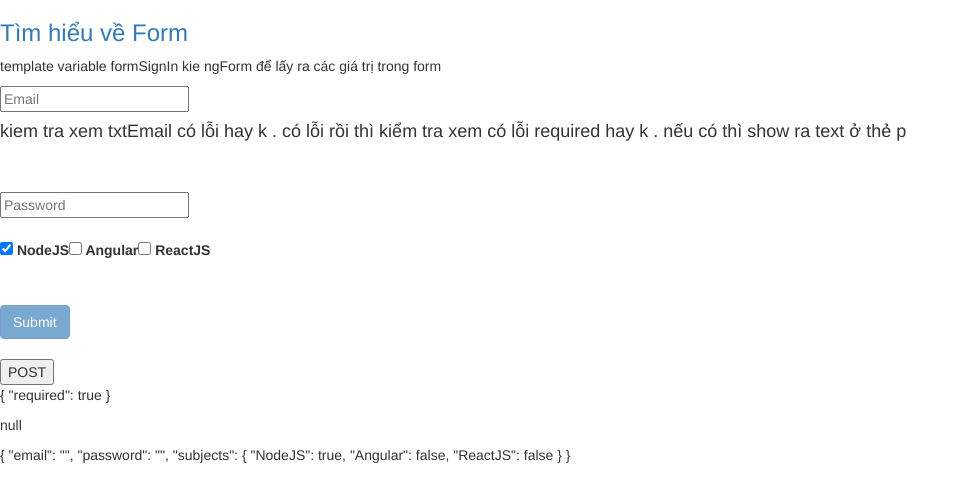
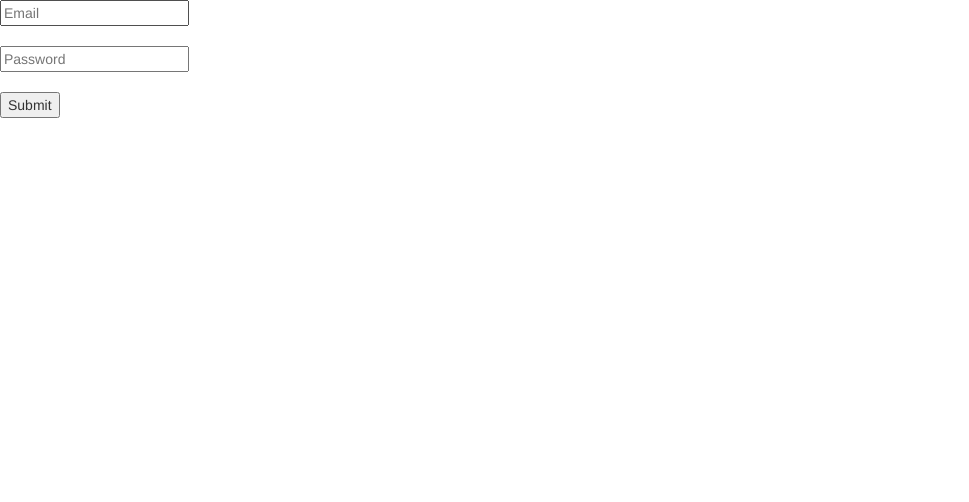
Before and after one commit to ThienBinhHY/LearnAngular4, an Angular app: page / in a window 1280 px wide. Shown: the top 502 px of the page, without its empty margins (0-969 px from the left). Built offline with nearby package versions, Linux system fonts and the light colour scheme.

Commit message:
Bài 53: Reactive form https://www.youtube.com/watch?v=ZraONVxT4-c&index=53&list=PL2XBO31JjexPe3HX4_sp0Q2CD5SpzzTr1

```diff
--- a/src/app/app.component.html
+++ b/src/app/app.component.html
@@ -15,4 +15,5 @@
 <!--<app-learn-pipe></app-learn-pipe>-->
 <!--<app-ip></app-ip>-->
 <!--<app-weather></app-weather>-->
-<app-sign-in></app-sign-in>
+<!--<app-sign-in></app-sign-in>-->
+<app-sign-up></app-sign-up>
--- /dev/null
+++ b/src/app/sign-up.component.ts
@@ -0,0 +1,30 @@
+import { Component, OnInit } from '@angular/core';
+import { FormGroup, FormControl } from '@angular/forms';
+
+@Component({
+    selector: 'app-sign-up',
+    template: `
+        <form (ngSubmit)="onSubmit();" [formGroup]="formSignUp">
+            <input placeholder="Email" formControlName="email">
+            <br><br>
+            <input type="password" placeholder="Password" formControlName="password">
+            <br><br>
+            <button >Submit</button>
+        </form>
+    `,
+})
+
+export class SignUpComponent  {
+    //ktao FormGroup có thể trong constructor or ngOnInit đều được
+    formSignUp: FormGroup;// kbai bien formSignUp kiểu FormGroup
+
+    constructor() {
+        this.formSignUp = new FormGroup({
+            email: new FormControl(), // đặt tên là email thì formControlName="email"
+            password: new FormControl(),
+        })
+    }
+    onSubmit() {
+        console.log(this.formSignUp.value);
+    }
+}
```
Also changed, not shown: src/app/app.module.ts (+5 -2 lines).
